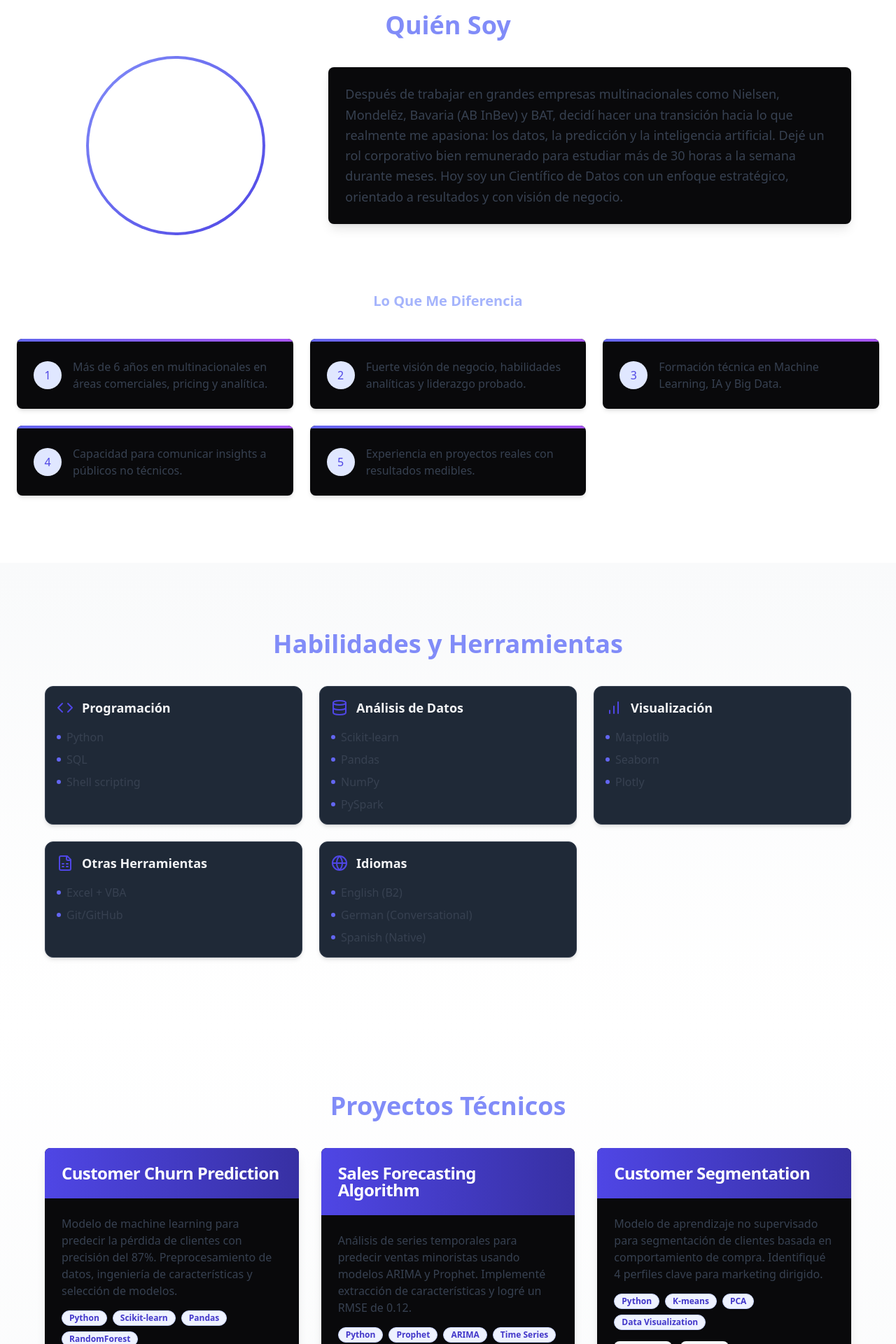
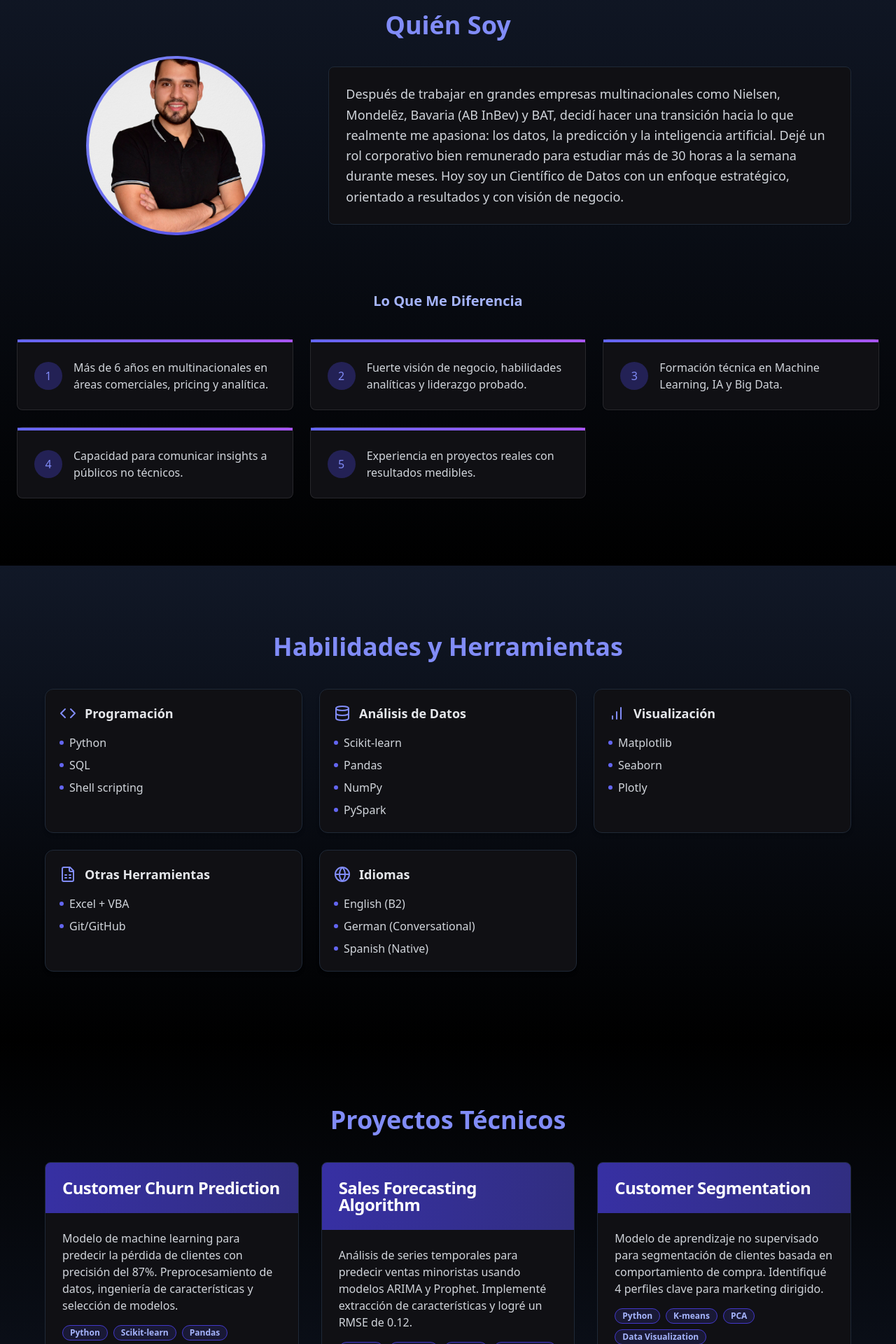
Before and after one commit to Hacanaval/cv-hugo-canaval, a React (Vite) app: page /home in a window 1280 px wide. Shown: the part 880-2800 px from the top of the page at 70% size. Built offline with nearby package versions, Linux system fonts and the light colour scheme.

Commit message:
Feat: Implement dark mode and profile image
- Implemented dark mode for the entire website.
- Added profile image.

```diff
--- a/src/components/LanguageSelector.tsx
+++ b/src/components/LanguageSelector.tsx
@@ -12,7 +12,7 @@ const LanguageSelector: React.FC = () => {
         variant={language === "es" ? "default" : "outline"}
         size="sm"
         onClick={() => setLanguage("es")}
-        className="flex items-center gap-1"
+        className={`flex items-center gap-1 ${language === "es" ? "" : "border-gray-700 text-gray-300 bg-gray-900/30"}`}
       >
         🇪🇸 ES
       </Button>
@@ -20,7 +20,7 @@ const LanguageSelector: React.FC = () => {
         variant={language === "en" ? "default" : "outline"}
         size="sm"
         onClick={() => setLanguage("en")}
-        className="flex items-center gap-1"
+        className={`flex items-center gap-1 ${language === "en" ? "" : "border-gray-700 text-gray-300 bg-gray-900/30"}`}
       >
         🇬🇧 EN
       </Button>
--- a/src/components/Navigation.tsx
+++ b/src/components/Navigation.tsx
@@ -27,7 +27,7 @@ const Navigation: React.FC<NavigationProps> = ({ className }) => {
           <li key={item.href}>
             <a
               href={item.href}
-              className="text-gray-700 hover:text-indigo-600 font-medium transition duration-300"
+              className="text-gray-300 hover:text-indigo-400 font-medium transition duration-300"
             >
               {item.label}
             </a>
--- a/src/components/sections/AboutSection.tsx
+++ b/src/components/sections/AboutSection.tsx
@@ -9,21 +9,25 @@ const AboutSection: React.FC = () => {
   const t = translations[language];
 
   return (
-    <section id="about" className="py-24 bg-white">
+    <section id="about" className="py-24 dark-section">
       <div className="container mx-auto px-6">
         <h2 className="section-heading text-center">{t.aboutTitle}</h2>
         <div className="flex flex-col md:flex-row items-center justify-center gap-8 max-w-6xl mx-auto">
           <div className="md:w-1/3 flex justify-center">
             <div className="w-64 h-64 rounded-full overflow-hidden bg-gradient-to-br from-indigo-400 to-indigo-600 p-1">
-              <div className="w-full h-full rounded-full overflow-hidden bg-white">
-                <div className="w-full h-full bg-[url('/profile-placeholder.jpg')] bg-cover bg-center"></div>
+              <div className="w-full h-full rounded-full overflow-hidden">
+                <img
+                  src="/lovable-uploads/5aaa6811-19ca-4b8e-bc34-da8d9cd6f5fc.png"
+                  alt="Hugo Canaval"
+                  className="w-full h-full object-cover"
+                />
               </div>
             </div>
           </div>
           <div className="md:w-2/3">
-            <Card className="border-none shadow-lg">
+            <Card className="dark-card border-gray-800">
               <CardContent className="p-6">
-                <p className="text-lg leading-relaxed text-gray-700">
+                <p className="text-lg leading-relaxed text-gray-300">
                   {t.aboutText}
                 </p>
               </CardContent>
@@ -43,14 +47,14 @@ const AboutSection: React.FC = () => {
             ].map((item, index) => (
               <Card
                 key={index}
-                className="border-none shadow-md hover:shadow-lg transition-shadow duration-300 overflow-hidden"
+                className="glass-card"
               >
                 <div className="h-1 bg-gradient-to-r from-indigo-500 to-purple-500"></div>
                 <CardContent className="p-6 flex">
-                  <div className="h-10 w-10 min-w-10 rounded-full bg-indigo-100 flex items-center justify-center text-indigo-600 mr-4 mt-1">
+                  <div className="h-10 w-10 min-w-10 rounded-full bg-indigo-900/60 flex items-center justify-center text-indigo-400 mr-4 mt-1">
                     {index + 1}
                   </div>
-                  <p className="text-gray-700">{item}</p>
+                  <p className="text-gray-300">{item}</p>
                 </CardContent>
               </Card>
             ))}
--- a/src/components/sections/HeroSection.tsx
+++ b/src/components/sections/HeroSection.tsx
@@ -12,7 +12,7 @@ const HeroSection: React.FC = () => {
   return (
     <section
       id="home"
-      className="min-h-screen flex flex-col justify-center items-center relative bg-gradient-to-br from-gray-900 to-indigo-950 overflow-hidden"
+      className="min-h-screen flex flex-col justify-center items-center relative bg-gradient-to-br from-gray-900 to-black overflow-hidden"
     >
       {/* Background with code pattern effect */}
       <div className="absolute inset-0 z-0 opacity-[0.07]">
--- a/src/components/sections/ObjectiveSection.tsx
+++ b/src/components/sections/ObjectiveSection.tsx
@@ -8,7 +8,7 @@ const ObjectiveSection: React.FC = () => {
   const t = translations[language];
 
   return (
-    <section className="py-20 bg-indigo-600 text-white">
+    <section className="py-20 bg-indigo-900/70 text-white">
       <div className="container mx-auto px-6 text-center">
         <h2 className="text-3xl md:text-4xl font-bold mb-6">{t.objectiveTitle}</h2>
         <p className="text-xl md:text-2xl max-w-3xl mx-auto leading-relaxed">
--- a/src/components/sections/ProjectsSection.tsx
+++ b/src/components/sections/ProjectsSection.tsx
@@ -59,21 +59,21 @@ const ProjectsSection: React.FC = () => {
   ];
 
   return (
-    <section id="projects" className="py-24 bg-gradient-to-b from-white to-gray-50">
+    <section id="projects" className="py-24 dark-section-alt">
       <div className="container mx-auto px-6">
         <h2 className="section-heading text-center mb-10">{t.projectsTitle}</h2>
         <div className="grid grid-cols-1 md:grid-cols-2 lg:grid-cols-3 gap-8 max-w-6xl mx-auto">
           {projects.map((project, index) => (
-            <Card key={index} className="border-none shadow-lg hover:shadow-xl transition-shadow duration-300">
-              <CardHeader className="bg-gradient-to-r from-indigo-600 to-indigo-800 text-white rounded-t-lg">
+            <Card key={index} className="glass-card border-gray-800 overflow-hidden">
+              <CardHeader className="bg-gradient-to-r from-indigo-800 to-indigo-900 text-white">
                 <CardTitle>{project.title}</CardTitle>
               </CardHeader>
               <CardContent className="pt-6">
-                <p className="text-gray-700 mb-4">{project.description}</p>
+                <p className="text-gray-300 mb-4">{project.description}</p>
 
                 <div className="flex flex-wrap gap-2 mb-4">
                   {project.tech.map((tech, techIndex) => (
-                    <Badge key={techIndex} variant="outline" className="bg-indigo-50 text-indigo-700 border-indigo-200">
+                    <Badge key={techIndex} variant="outline" className="bg-indigo-900/30 text-indigo-300 border-indigo-700">
                       {tech}
                     </Badge>
                   ))}
@@ -82,9 +82,9 @@ const ProjectsSection: React.FC = () => {
                 {project.metrics && (
                   <div className="flex gap-3 mb-4">
                     {project.metrics.map((metric, metricIndex) => (
-                      <div key={metricIndex} className="flex flex-col items-center bg-gray-50 rounded-lg p-2">
-                        <span className="text-sm text-gray-600">{metric.label}</span>
-                        <span className="font-bold text-indigo-600">{metric.value}</span>
+                      <div key={metricIndex} className="flex flex-col items-center bg-gray-900/50 rounded-lg p-2 border border-gray-800">
+                        <span className="text-sm text-gray-400">{metric.label}</span>
+                        <span className="font-bold text-indigo-400">{metric.value}</span>
                       </div>
                     ))}
                   </div>
@@ -94,7 +94,7 @@ const ProjectsSection: React.FC = () => {
               <CardFooter>
                 <Button
                   variant="outline"
-                  className="w-full flex items-center justify-center gap-2"
+                  className="w-full flex items-center justify-center gap-2 border-gray-700 hover:bg-indigo-900/20 text-gray-300"
                   onClick={() => window.open(project.githubUrl, "_blank")}
                 >
                   <Github size={16} />
--- a/src/components/sections/SkillsSection.tsx
+++ b/src/components/sections/SkillsSection.tsx
@@ -18,18 +18,18 @@ interface SkillCardProps {
 }
 
 const SkillCard: React.FC<SkillCardProps> = ({ icon, title, skills }) => (
-  <div className="tech-card">
+  <div className="bg-card rounded-xl shadow-md p-5 transition-all hover:shadow-lg hover:scale-[1.02] border border-gray-800">
     <div className="flex items-center mb-4">
-      <div className="mr-3 text-indigo-600">
+      <div className="mr-3 text-indigo-400">
         {icon}
       </div>
-      <h4 className="font-semibold text-lg">{title}</h4>
+      <h4 className="font-semibold text-lg text-gray-200">{title}</h4>
     </div>
     <ul className="space-y-2">
       {skills.map((skill, index) => (
         <li key={index} className="flex items-center">
           <span className="h-1.5 w-1.5 bg-indigo-500 rounded-full mr-2"></span>
-          <span className="text-gray-700">{skill}</span>
+          <span className="text-gray-300">{skill}</span>
         </li>
       ))}
     </ul>
@@ -69,7 +69,7 @@ const SkillsSection: React.FC = () => {
   ];
 
   return (
-    <section id="skills" className="py-24 bg-gradient-to-b from-gray-50 to-white">
+    <section id="skills" className="py-24 dark-section">
       <div className="container mx-auto px-6">
         <h2 className="section-heading text-center mb-10">{t.skillsTitle}</h2>
         <div className="grid grid-cols-1 md:grid-cols-2 lg:grid-cols-3 gap-6 max-w-6xl mx-auto">
--- a/src/index.css
+++ b/src/index.css
@@ -8,7 +8,7 @@
     --background: 240 10% 3.9%;
     --foreground: 0 0% 98%;
 
-    --card: 240 10% 3.9%;
+    --card: 240 10% 7%;
     --card-foreground: 0 0% 98%;
 
     --popover: 240 10% 3.9%;
@@ -21,7 +21,7 @@
     --secondary-foreground: 238 78% 58%;
 
     --muted: 240 3.7% 15.9%;
-    --muted-foreground: 240 5% 64.9%;
+    --muted-foreground: 240 5% 80%;
 
     --accent: 243 75% 59%;
     --accent-foreground: 0 0% 98%;
@@ -74,11 +74,11 @@
 
   /* Custom styling */
   .gradient-bg {
-    background: linear-gradient(135deg, rgb(26, 32, 44) 0%, rgb(17, 24, 39) 100%);
+    background: linear-gradient(135deg, rgb(13, 16, 22) 0%, rgb(10, 12, 18) 100%);
   }
 
   .tech-card {
-    @apply bg-gray-800 rounded-xl shadow-md p-4 transition-all hover:shadow-lg hover:scale-[1.02] border border-gray-700;
+    @apply bg-card rounded-xl shadow-md p-4 transition-all hover:shadow-lg hover:scale-[1.02] border border-gray-700;
   }
 
   .section-heading {
@@ -121,4 +121,21 @@
       opacity: 0.8;
     }
   }
+
+  /* Dark mode specific styles */
+  .dark-card {
+    @apply bg-card border-gray-800 text-gray-100 shadow-lg shadow-black/20;
+  }
+
+  .dark-section {
+    @apply bg-gradient-to-b from-gray-900 to-black;
+  }
+
+  .dark-section-alt {
+    @apply bg-gradient-to-b from-black to-gray-900;
+  }
+
+  .glass-card {
+    @apply bg-white/5 backdrop-blur-lg border border-white/10 rounded-xl shadow-lg;
+  }
 }
--- a/src/pages/Index.tsx
+++ b/src/pages/Index.tsx
@@ -11,7 +11,7 @@ import ContactSection from "@/components/sections/ContactSection";
 
 const Index = () => {
   return (
-    <div className="min-h-screen bg-gray-900 text-gray-100">
+    <div className="min-h-screen bg-black text-gray-100">
       <Header />
       <main>
         <HeroSection />
```
Also changed, not shown: src/components/Header.tsx (+6 -6 lines), src/components/sections/ContactSection.tsx (+7 -7 lines), src/components/sections/EducationSection.tsx (+6 -6 lines), public/lovable-uploads/5aaa6811-19ca-4b8e-bc34-da8d9cd6f5fc.png (added).
